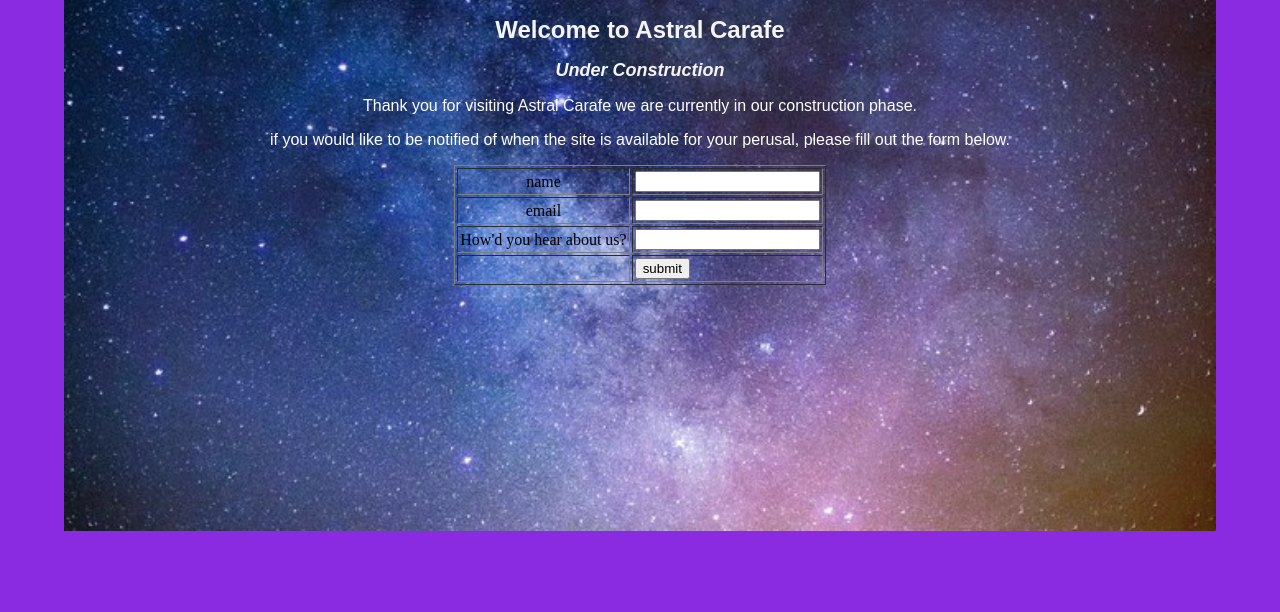
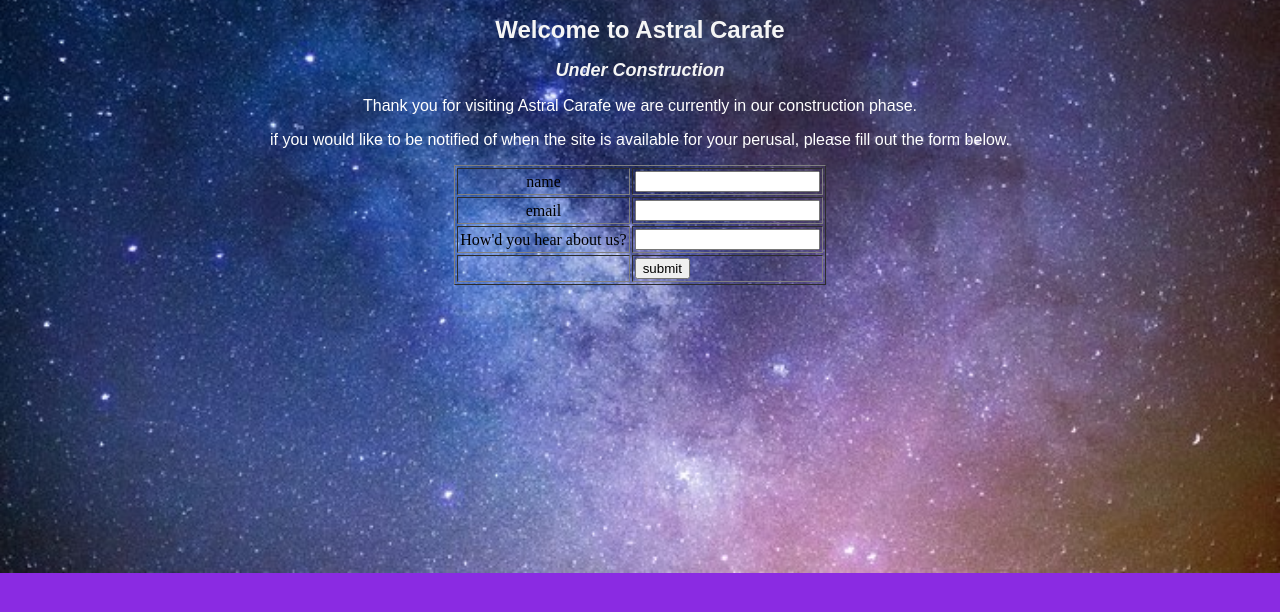
Before and after one commit to carpeomnia777/AstralCarafe, a plain HTML site: page index.html in a window 1280 px wide. Drawn offline with Linux system fonts and the light colour scheme.

Commit message:
Update index.css

```diff
--- a/index.css
+++ b/index.css
@@ -3,7 +3,7 @@ body{
     background-image: url("bgtex.jpg");
     background-position: center;
     background-repeat: no-repeat;
-    background-size: 90%;
+    background-size: cover;
 }
 body h2{
     font-size: large;
```
